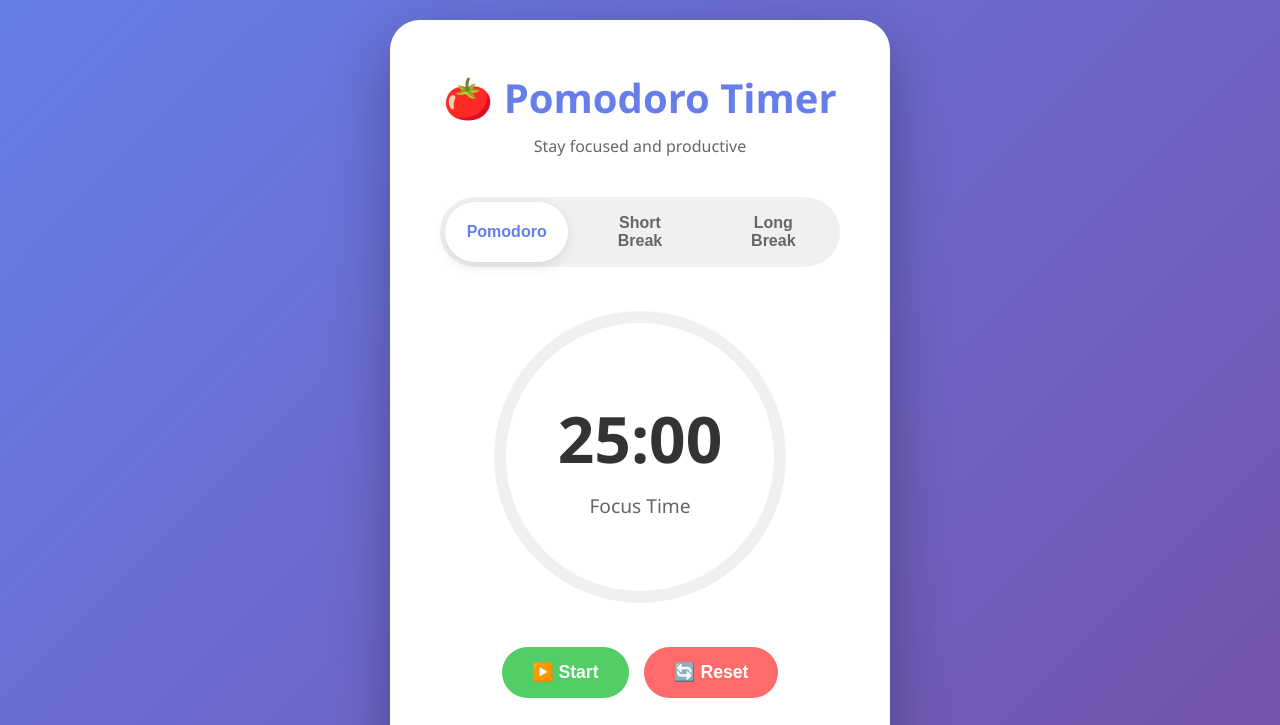
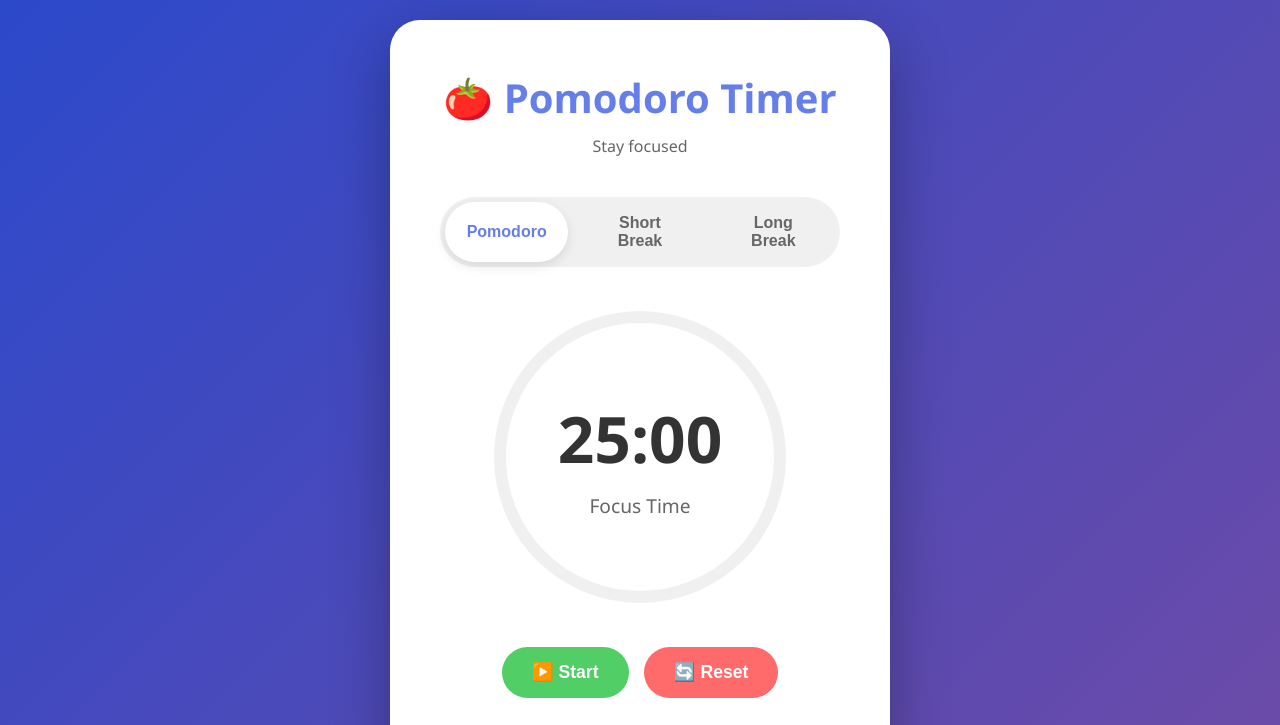
Before and after one commit to Mr-Ahmed-coder/Podomoro-Timer, a plain HTML site: page index.html in a window 1280 px wide. Shown: the top 725 px of the page. Drawn offline with Linux system fonts and the light colour scheme.

Commit message:
updating our html file

```diff
--- a/index.html
+++ b/index.html
@@ -12,7 +12,7 @@
 <body>
     <div class="container">
         <h1>🍅 Pomodoro Timer</h1>
-        <p class="subtitle">Stay focused and productive</p>
+        <p class="subtitle">Stay focused</p>
 
         <div class="mode-selector">
             <button class="mode-btn active" onclick="setMode('pomodoro')">Pomodoro</button>
--- a/style.css
+++ b/style.css
@@ -6,7 +6,7 @@
 
         body {
             font-family: 'Segoe UI', Tahoma, Geneva, Verdana, sans-serif;
-            background: linear-gradient(135deg, #667eea 0%, #764ba2 100%);
+            background: linear-gradient(135deg, #2c49cb 0%, #764ba2 100%);
             min-height: 100vh;
             display: flex;
             justify-content: center;
```
